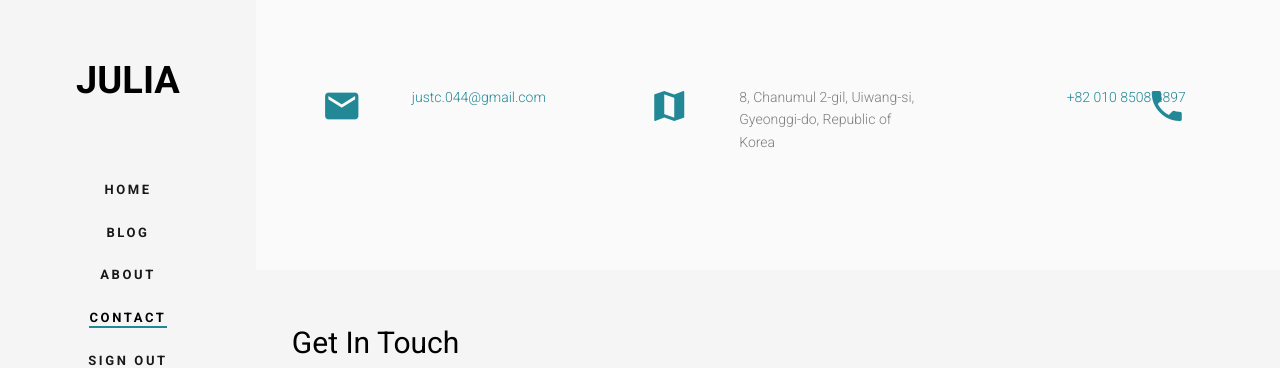
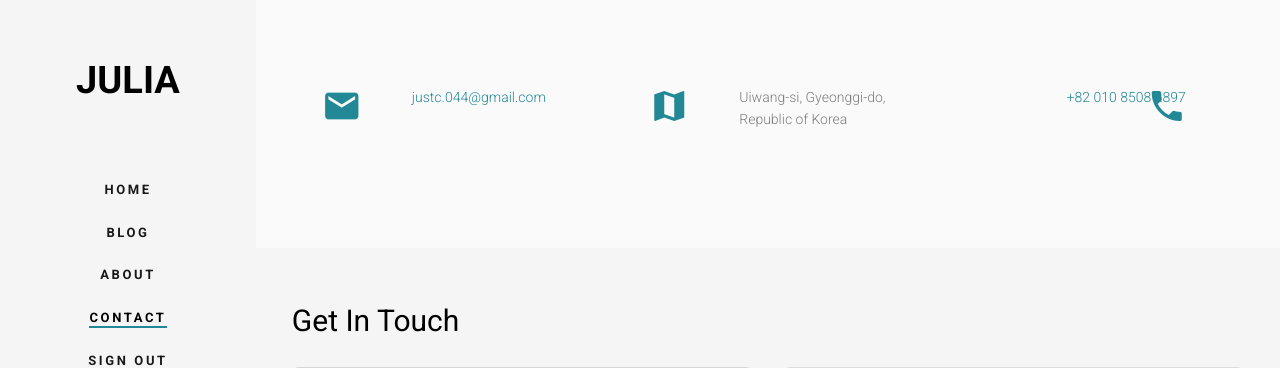
Before and after one commit to justc044/Julia, a Django app: template study/templates/contact.html in a window 1280 px wide. Shown: the top 368 px of the page. Run offline with Django 3.2, Linux system fonts and the light colour scheme; the template is opened without the code that fills it, so the values that code supplies are empty; some libraries are stand-ins or nearby versions; some web fonts are replaced.

Commit message:
erase some of the address

```diff
--- a/study/templates/contact.html
+++ b/study/templates/contact.html
@@ -22,7 +22,7 @@
 							<i class="material-icons">map</i>
 						</div>
 						<div class="fh5co-text">
-							<p>8, Chanumul 2-gil, Uiwang-si, Gyeonggi-do, Republic of Korea</p>
+							<p>Uiwang-si, Gyeonggi-do, Republic of Korea</p>
 						</div>
 					</div>
 				</div>
@@ -72,7 +72,6 @@
 
 					</div>
 				</div>
-
 			</div>
 		</form>
 	</div>
```
